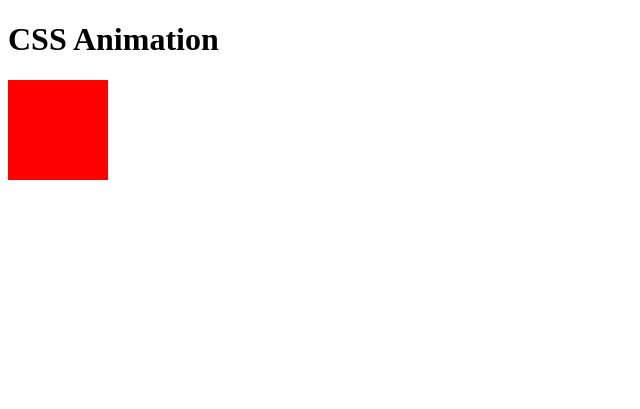
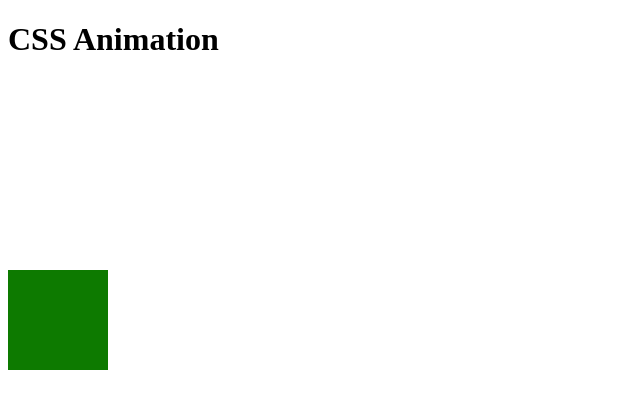
Before and after one commit to F1nnC/Playground, a Jekyll site: the page animation.html, which Jekyll copies as it is, in a window 1280 px wide. Shown: the top 409 px of the page, without its empty margins (0-640 px from the left). Built offline with Jekyll 4.4.1, drawn with Linux system fonts in a browser that asks for light colours.

Commit message:
animation

```diff
--- a/animation.html
+++ b/animation.html
@@ -9,9 +9,30 @@
             position: relative;
             animation-name: example;
             animation-duration: 6s;
+            animation-iteration-count: infinite;
         }
         @keyframes example{
             0% {
+                background-color: red;
+                left: 0px;
+                top: 0px;
+            }
+            25% {
+                background-color: yellow;
+                left: 200px;
+                top: 0px;
+            }
+            50% {
+                background-color: blue;
+                left: 200px;
+                top: 200px;
+            }
+            75% {
+                background-color: green;
+                left: 0px;
+                top: 200px;
+            }
+            100% {
                 background-color: red;
                 left: 0px;
                 top: 0px;
```
